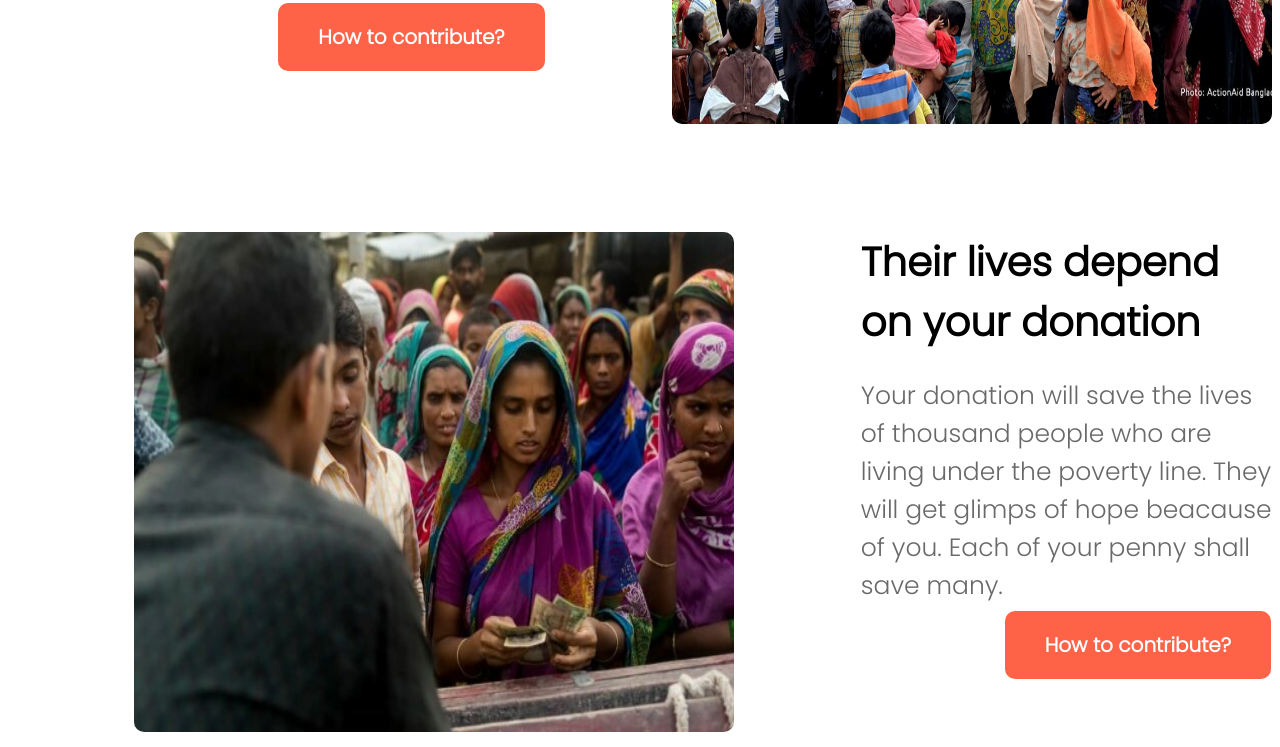
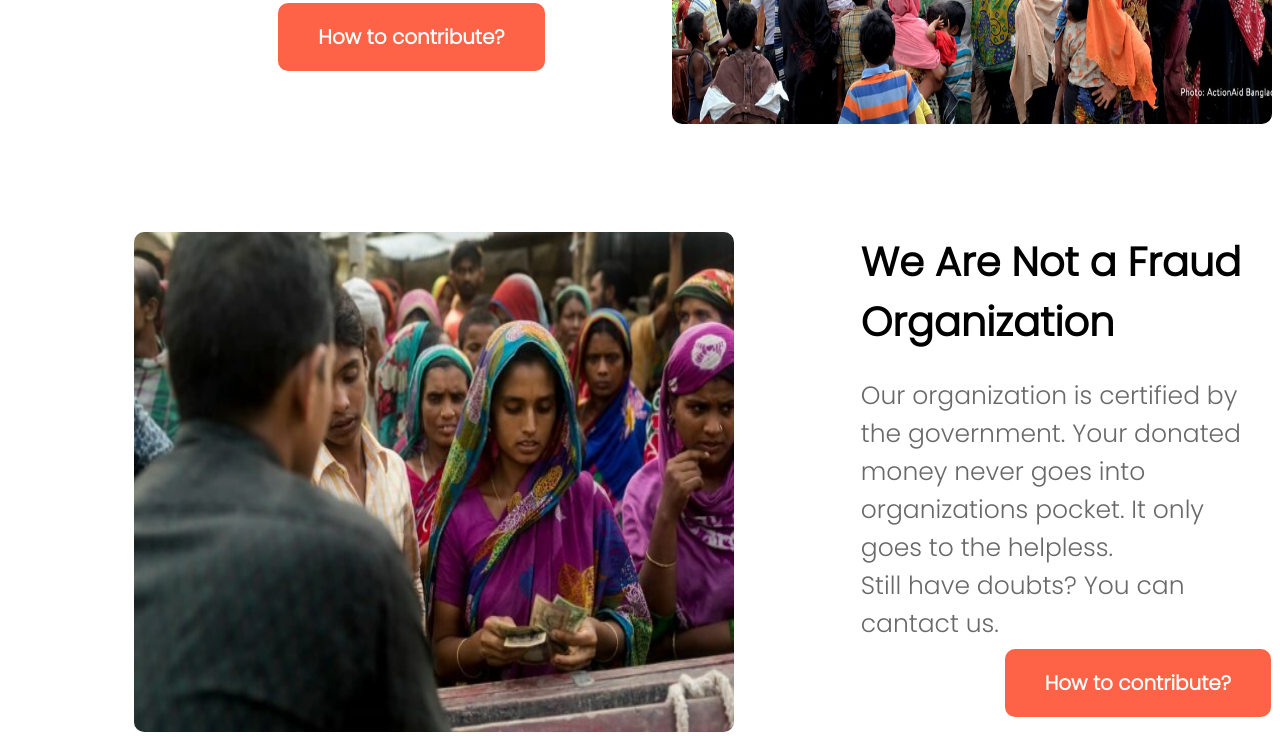
Before and after one commit to noman27/Donate-Today, a plain HTML site: page index.html in a window 1280 px wide. Shown: the part 2825-3572 px from the top of the page. Drawn offline with Linux system fonts and the light colour scheme.

Commit message:
finalizing phase

```diff
--- a/index.html
+++ b/index.html
@@ -87,8 +87,10 @@
             <img src="images/donation1.jpg" alt="" width="600px" height="500px">
         </div>
         <div class="half-side">
-            <h1 class="regular">Their lives depend on your donation</h1>
-            <p>Your donation will save the lives of thousand people who are living under the poverty line. They will get glimps of hope beacause of you. Each of your penny shall save many.</p>
+            <h1 class="regular">We Are Not a Fraud Organization</h1>
+            <p>Our organization is certified by the government. Your donated money never goes into organizations pocket. It only goes to the helpless.<br>
+                Still have doubts? You can cantact us.
+            </p>
             <a class="donate-btn" href="" target="_blank">How to contribute?</a>
         </div>
     </section>
```
